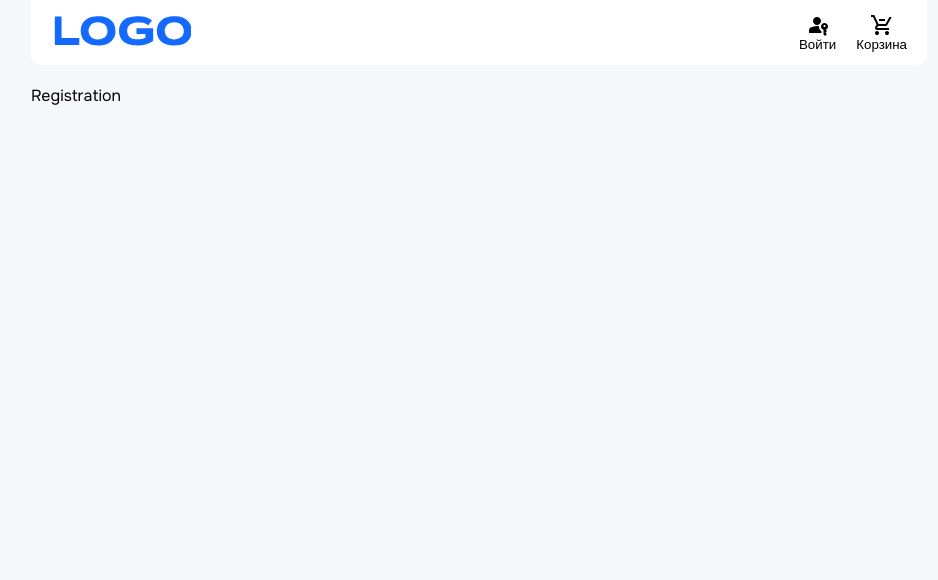
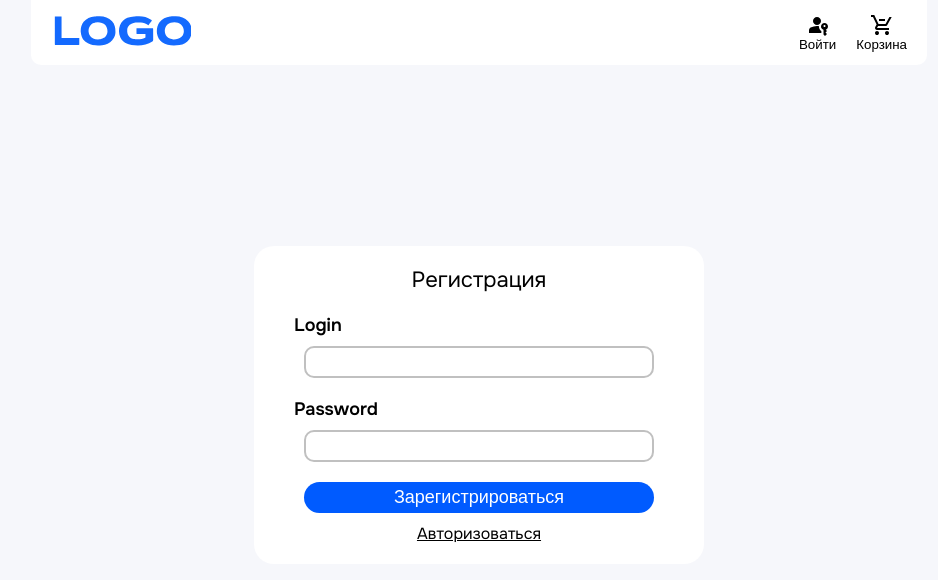
Before and after one commit to wwweb-love/diplom, a React (Vite) app in the folder frontend/: page /registration in a window 1280 px wide. Shown: the top 580 px of the page, without its empty margins (161-1099 px from the left). Built offline with nearby package versions, Linux system fonts and the light colour scheme.

Commit message:
add login registration components

```diff
--- a/frontend/package.json
+++ b/frontend/package.json
@@ -10,16 +10,19 @@
     "preview": "vite preview"
   },
   "dependencies": {
+    "@hookform/resolvers": "^5.2.2",
     "@redux-devtools/extension": "^4.0.0",
     "react": "^19.2.5",
     "react-dom": "^19.2.5",
+    "react-hook-form": "^7.74.0",
     "react-redux": "^9.2.0",
     "react-router": "^7.14.2",
     "react-router-dom": "^7.14.2",
     "redux": "^5.0.1",
     "redux-thunk": "^3.1.0",
     "router": "^2.2.0",
-    "styled-components": "^6.4.1"
+    "styled-components": "^6.4.1",
+    "yup": "^1.7.1"
   },
   "devDependencies": {
     "@eslint/js": "^10.0.1",
--- a/frontend/src/App.jsx
+++ b/frontend/src/App.jsx
@@ -11,7 +11,7 @@ function App() {
       <Routes>
         <Route path='/' element={<Products />} />
         <Route path='/product/:category/:id' element={<Product />} />
-        <Route path='/basket/:id' element={<Basket />} />
+        <Route path='/basket/:userId' element={<Basket />} />
         <Route path='/login' element={<Login />} />
         <Route path='/registration' element={<Registration />} />
         <Route path='/admin' element={<Admin />} />
--- a/frontend/src/api/get-categories.js
+++ b/frontend/src/api/get-categories.js
@@ -1,3 +1,3 @@
 export const getCategories = () => (
-    fetch("http://localhost:3033/categories").then(loaded => loaded.json())
+    fetch("http://localhost:3000/categories").then(loaded => loaded.json())
 )
--- /dev/null
+++ b/frontend/src/components/AuthRegister/AuthRegister.jsx
@@ -0,0 +1,109 @@
+import styled from "styled-components"
+import { useForm } from "react-hook-form"
+import { yupResolver } from "@hookform/resolvers/yup"
+import * as yup from "yup"
+import { useNavigate } from "react-router"
+
+const AuthRegisterContainer = ({ className, formTitle, btnTitle, pageToOtherForm, linkTitle }) => {
+    const navigate = useNavigate()
+
+    return (
+        <div className={className}>
+            <form className="form-login">
+                <p className="form-title">{formTitle}</p>
+                <div className="block-label-inp">
+                    <label>Login</label>
+                    <input type="text" />
+                </div>
+
+                <div className="block-label-inp">
+                    <label>Password</label>
+                    <input type="password" />
+                </div>
+
+                <div className="block-action">
+                    <button>{btnTitle}</button>
+                    <p onClick={() => navigate(`/${pageToOtherForm}`)} className="link-redirect">{linkTitle}</p>
+                </div>
+            </form>
+        </div>
+    )
+}
+
+export const AuthRegister = styled(AuthRegisterContainer)`
+
+    width: 100%;
+    height: 80vh;
+    border-radius: 20px;
+    display: flex;
+    align-items: center;
+    justify-content: center;
+
+    form {
+        border-radius: 20px;
+        padding: 20px 40px;
+        display: flex;
+        flex-direction: column;
+        justify-content: center;
+        align-items: center;
+        gap: 20px;
+        width: 450px;
+        height: auto;
+        background-color: white;
+    }
+
+    .form-title {
+        font-size: 22px;
+    }
+
+    .block-label-inp {
+        width: 100%;
+        display: flex;
+        flex-direction: column;
+        gap: 10px;
+    }
+
+    label {
+        font-size: 18px;
+        font-weight: 600;
+    }
+
+    input {
+        margin: 0px 10px;
+        font-size: 16px;
+        padding: 5px 17px;
+        border-radius: 10px;
+        border: 2px solid silver;
+    }
+
+    input:focus {
+        outline: 0;
+        border: 2px solid white;
+        box-shadow: 1px 1px 10px #005bff;
+    }
+
+    .block-action {
+        padding: 0 10px;
+        width: 100%;
+        display: flex;
+        flex-direction: column;
+        align-items: center;
+        gap: 10px;
+    }
+
+    button {
+        width: 100%;
+        background-color: #005bff;
+        color: #fff;
+        font-size: 18px;
+        padding: 5px;
+        border: 0;
+        border-radius: 50px;
+        cursor: pointer;
+    }
+
+    .link-redirect {
+        text-decoration: underline;
+        cursor: pointer;
+    }
+`
--- a/frontend/src/components/ButtonPanel/ButtonPanel.jsx
+++ b/frontend/src/components/ButtonPanel/ButtonPanel.jsx
@@ -1,8 +1,8 @@
 import styled from "styled-components"
 
-const ButtonPanelContainer = ({ className, icon, children }) => {
+const ButtonPanelContainer = ({ className, icon, children, onClick }) => {
     return (
-        <button className={className}>
+        <button className={className} onClick={onClick}>
             {icon}
             {children}
         </button>
--- a/frontend/src/components/Header/Header.jsx
+++ b/frontend/src/components/Header/Header.jsx
@@ -1,11 +1,14 @@
 import styled from "styled-components"
 import { Logo } from "../Logo/Logo"
 import { Panel } from "../Panel/Panel"
+import { useNavigate } from "react-router"
 
 const HeaderContainer = ({ className }) => {
+    const navigate = useNavigate()
+
     return (
         <div className={className}>
-            <Logo />
+            <Logo onClick={() => navigate("/")} />
             <Panel />
         </div>
     )
--- a/frontend/src/components/Logo/Logo.jsx
+++ b/frontend/src/components/Logo/Logo.jsx
@@ -1,9 +1,9 @@
 import styled from "styled-components"
 import LogoSVG from "../../assets/svg/logo.svg?react"
 
-const LogoContainer = ({ className }) => {
+const LogoContainer = ({ className, onClick }) => {
     return (
-        <div className={className}>
+        <div className={className} onClick={onClick}>
             <LogoSVG />
         </div>
     )
--- a/frontend/src/components/Panel/Panel.jsx
+++ b/frontend/src/components/Panel/Panel.jsx
@@ -2,12 +2,16 @@ import styled from "styled-components"
 import { ButtonPanel } from "../ButtonPanel/ButtonPanel"
 import LoginSVG from "../../assets/svg/login.svg?react"
 import BasketSVG from "../../assets/svg/basket.svg?react"
+import { useNavigate } from "react-router"
 
 const PanelContainer = ({ className }) => {
+
+    const navigate = useNavigate()
+
     return (
         <div className={className}>
-            <ButtonPanel icon={<LoginSVG />}>Войти</ButtonPanel>
-            <ButtonPanel icon={<BasketSVG />}>Корзина</ButtonPanel>
+            <ButtonPanel onClick={() => navigate("/login")} icon={<LoginSVG />}>Войти</ButtonPanel>
+            <ButtonPanel onClick={() => navigate("/basket/123")} icon={<BasketSVG />}>Корзина</ButtonPanel> {/* edit 123 - userId */}
         </div>
     )
 }
--- a/frontend/src/components/SectionCategory/SectionCategory.jsx
+++ b/frontend/src/components/SectionCategory/SectionCategory.jsx
@@ -27,7 +27,7 @@ const SectionCategoryContainer = ({ className }) => {
         <div className={className}>
             <h2>Категории</h2>
             {isLoadingCategories ? <Loader /> : <div className="block-categories">
-                {categories.map(category => <CategoryCard key={category.id} title={category.title} />)}
+                {categories.map(category => <CategoryCard key={category._id} title={category.name} />)}
             </div>}
         </div>
     )
--- a/frontend/src/components/index.js
+++ b/frontend/src/components/index.js
@@ -15,3 +15,4 @@ export * from "./ButtonPanel/ButtonPanel"
 export * from "./CategoryCard/CategoryCard"
 export * from "./Loader/Loader"
 export * from "./BasketInfo/BasketInfo"
+export * from "./AuthRegister/AuthRegister"
--- a/frontend/src/pages/Login/Login.jsx
+++ b/frontend/src/pages/Login/Login.jsx
@@ -1,11 +1,20 @@
 import styled from "styled-components"
+import { useForm } from "react-hook-form"
+import { yupResolver } from "@hookform/resolvers/yup"
+import * as yup from "yup"
+import { AuthRegister } from "../../components"
 
 const LoginContainer = ({ className }) => {
+
+
+
     return (
         <div className={className}>
-            Login
+            <AuthRegister formTitle="Авторизация" pageToOtherForm="registration" btnTitle="Войти"  linkTitle="Зарегистрироваться"   />
         </div>
     )
 }
 
-export const Login = styled(LoginContainer)``
+export const Login = styled(LoginContainer)`
+
+`
--- a/frontend/src/pages/Registration/Registration.jsx
+++ b/frontend/src/pages/Registration/Registration.jsx
@@ -1,11 +1,19 @@
 import styled from "styled-components"
+import { useForm } from "react-hook-form"
+import { yupResolver } from "@hookform/resolvers/yup"
+import * as yup from "yup"
+import { AuthRegister } from "../../components"
 
 const RegistrationContainer = ({ className }) => {
+
+
     return (
         <div className={className}>
-            Registration
+            <AuthRegister formTitle="Регистрация" pageToOtherForm="login" btnTitle="Зарегистрироваться" linkTitle="Авторизоваться" />
         </div>
     )
 }
 
-export const Registration = styled(RegistrationContainer)``
+export const Registration = styled(RegistrationContainer)`
+
+`
```
Also changed, not shown: 1 other file (tests, documents, lock files or other folders).
